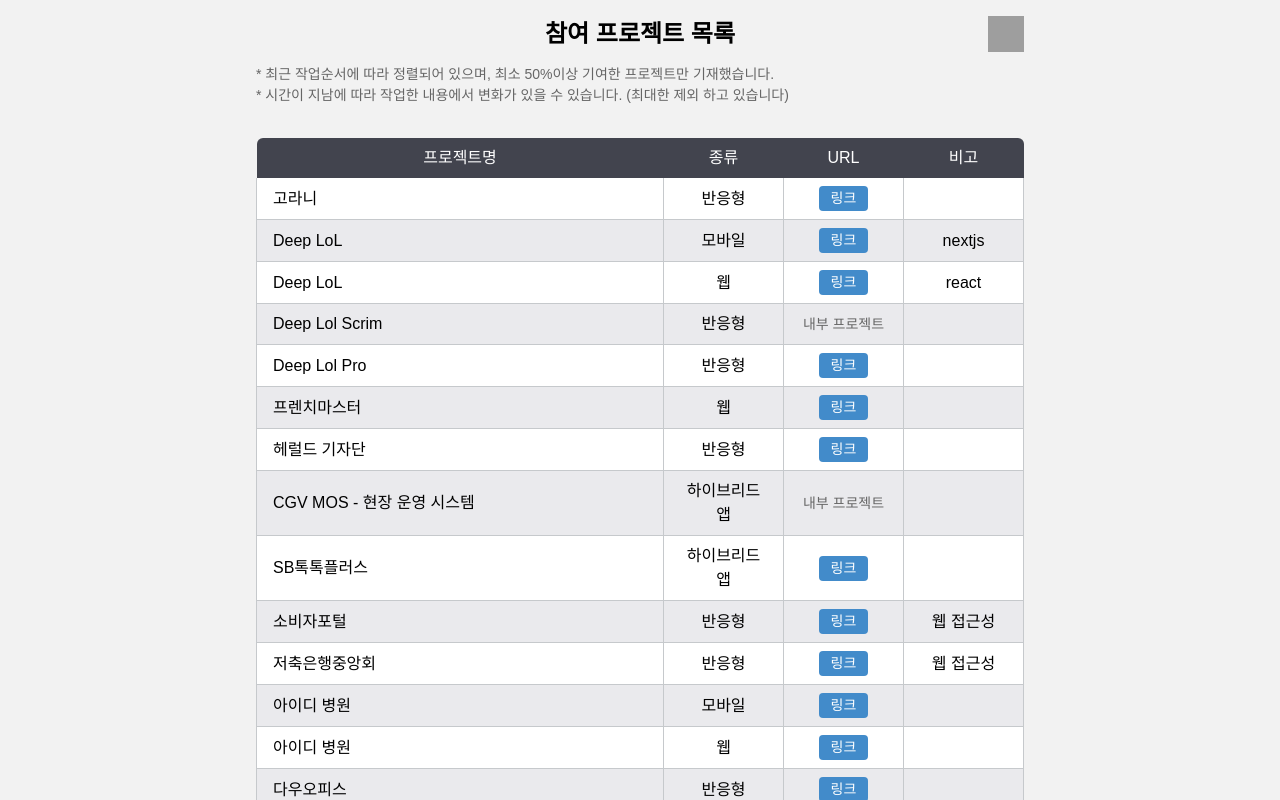
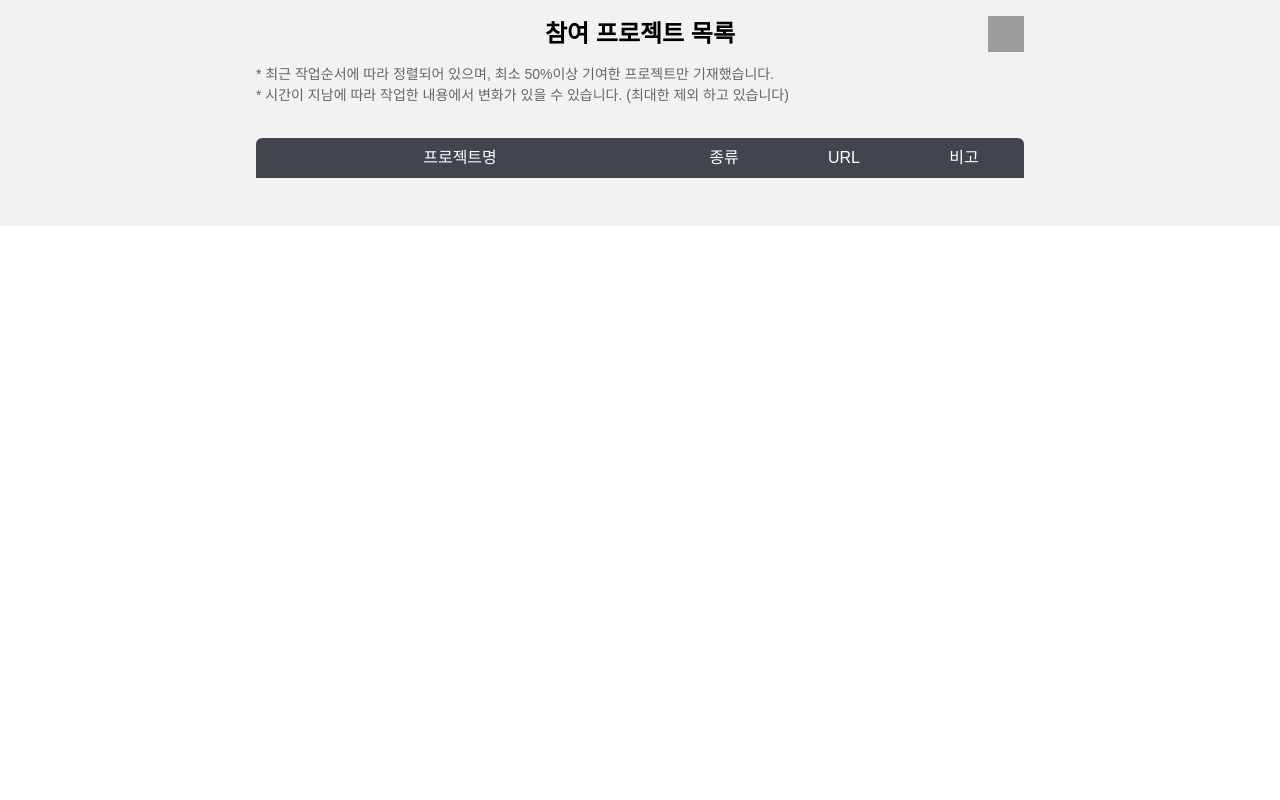
Before and after one commit to gusto-dev/portfolio, a Next.js app: page / in a window 1280 px wide. Shown: the top 800 px of the page. Built offline with nearby package versions, Linux system fonts and the light colour scheme; grey boxes are pictures that could not be loaded; a web font is replaced by a local one.

Commit message:
test: build

```diff
--- a/src/pages/index.tsx
+++ b/src/pages/index.tsx
@@ -10,9 +10,7 @@
   url: string;
   note?: string;
 }
-export default function Home({ data }: any) {
-  const newData = data.reverse();
-
+export default function Home() {
   return (
     <>
       <Head>
@@ -56,7 +54,7 @@
               </tr>
             </thead>
             <tbody>
-              {newData.map((item: IProps) => (
+              {/* {newData.map((item: IProps) => (
                 <tr key={item.id}>
                   <td>{item.name}</td>
                   <td>{item.description}</td>
@@ -71,7 +69,7 @@
                   </td>
                   <td>{item.note}</td>
                 </tr>
-              ))}
+              ))} */}
             </tbody>
           </table>
         </div>
@@ -80,13 +78,13 @@
   );
 }
 
-export async function getStaticProps() {
-  const res = await axios.get(`${process.env.NEXT_PUBLIC_API_URL}/portfolio`);
-  const data = res.data;
+// export async function getStaticProps() {
+//   const res = await axios.get(`${process.env.NEXT_PUBLIC_API_URL}/portfolio`);
+//   const data = res.data;
 
-  return {
-    props: {
-      data,
-    },
-  };
-}
+//   return {
+//     props: {
+//       data,
+//     },
+//   };
+// }
```
